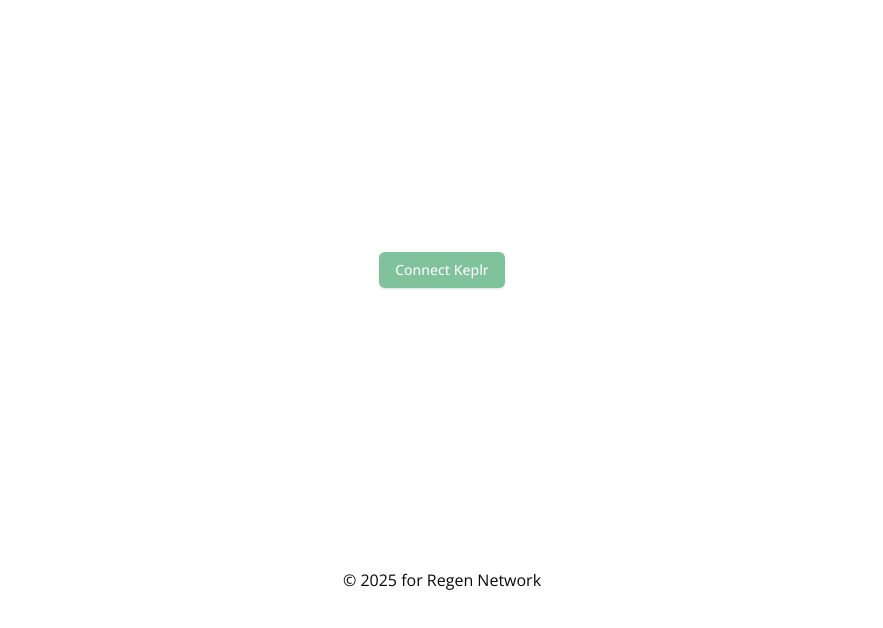
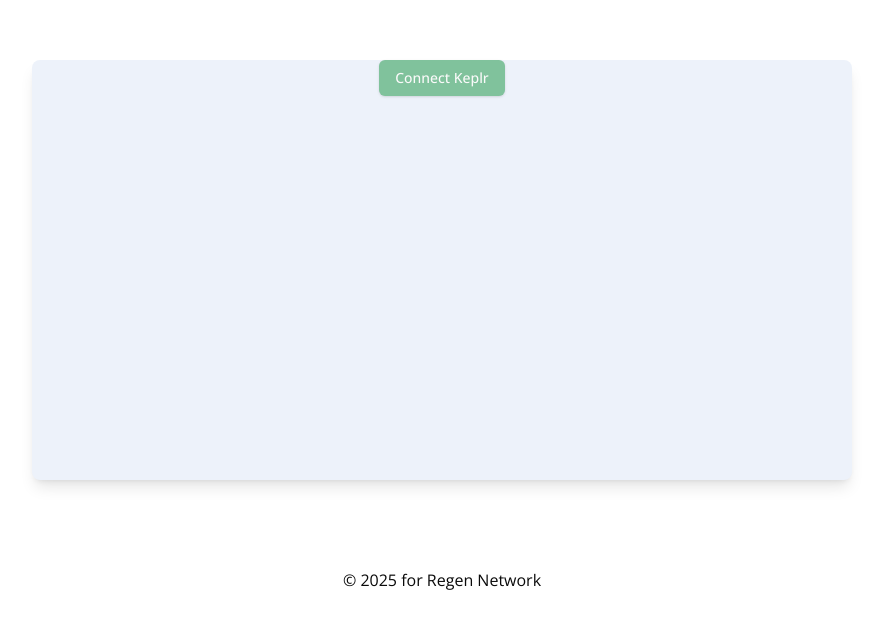
Before and after one commit to lukesmmr/regen-keplr-integration, a Next.js app: page / in a window 1280 px wide. Shown: the part 130-758 px from the top of the page, without its empty margins (198-1081 px from the left). Built offline with nearby package versions, Linux system fonts and the light colour scheme.

Commit message:
App core wallet context, use context in account card component, tweaking layout

```diff
--- a/package.json
+++ b/package.json
@@ -18,6 +18,7 @@
     "next": "15.1.7",
     "react": "^19.0.0",
     "react-dom": "^19.0.0",
+    "sonner": "^2.0.1",
     "tailwind-merge": "^3.0.2",
     "tailwindcss-animate": "^1.0.7"
   },
--- a/src/app/components/AccountCard.tsx
+++ b/src/app/components/AccountCard.tsx
@@ -1,9 +1,15 @@
 import Image from 'next/image';
 import { Button } from "@/components/ui/button";
+import { useWallet } from '@/context/WalletContext';
+import { toast } from 'sonner'
+export default function AccountCard() {
+  const { address, balance, disconnectWallet } = useWallet();
 
-export default function AccountCard() {
+  // Shorten the wallet address for a cleaner display
+  const shortenedAddress = address ? `${address.slice(0, 10)}...${address.slice(-4)}` : '';
+
   return (
-    <div className="flex flex-col gap-4 p-4">
+    <div className="h-full flex flex-col gap-4 p-4">
       <div className="flex items-center gap-2">
         <Image
           src="/logo_Regen_Network-cropped.png"
@@ -16,18 +22,24 @@
       <div className="flex flex-col gap-2">
         <span className="text-sm text-gray-600">ACCOUNT BALANCE</span>
         <div className="flex items-baseline gap-2">
-          <span className="text-4xl font-medium">206.563</span>
+          <span className="text-4xl font-medium">{balance || '0.000'}</span>
           <span className="text-xl text-gray-400">REGEN</span>
         </div>
-        <span className="text-gray-500">$15.3</span>
+        <span className="text-gray-500">[Market Value]</span>
       </div>
 
       <div className="flex items-center gap-2 text-sm">
-        <span className="font-mono">REGEN1QZ9...Z9L3</span>
+        <span className="font-mono">{shortenedAddress}</span>
         <Button
           variant="outline"
           size="sm"
           className="text-green-600 bg-green-100 hover:bg-green-200 hover:text-green-700"
+          onClick={() => {
+            navigator.clipboard.writeText(address);
+            toast('Copied!', {
+              description: 'Wallet address copied to clipboard.'
+            });
+          }}
         >
           COPY
         </Button>
@@ -42,6 +54,10 @@
           height={25}
         />
       </div>
+
+      <Button onClick={disconnectWallet} variant="destructive" className="mt-10">
+        Disconnect Keplr
+      </Button>
     </div>
   );
 }
--- a/src/app/layout.tsx
+++ b/src/app/layout.tsx
@@ -1,5 +1,6 @@
 import type { Metadata } from "next";
 import { Open_Sans } from "next/font/google";
+import { Toaster } from "sonner";
 import "./globals.css";
 
 const openSans = Open_Sans({
@@ -19,6 +20,7 @@
   return (
     <html lang="en">
       <body className={`${openSans.className} antialiased`}>
+        <Toaster />
         {children}
       </body>
     </html>
--- a/src/app/page.tsx
+++ b/src/app/page.tsx
@@ -1,11 +1,16 @@
-import Image from "next/image";
-import KeplrConnect from "@/app/components/KeplrConnect";
+'use client';
 
-export default function Home() {
+import AccountCard from '@/app/components/AccountCard';
+import { Button } from '@/components/ui/button';
+import { WalletProvider, useWallet } from '@/context/WalletContext';
+
+function MainGrid({ children }: { children: React.ReactNode }) {
   return (
     <div className="grid grid-rows-[20px_1fr_20px] items-center justify-items-center min-h-screen p-8 pb-20 gap-16 sm:p-20 font-[family-name:var(--font-geist-sans)]">
       <main className="flex flex-col gap-8 row-start-2 items-center sm:items-start">
-        <KeplrConnect />
+        <div className="mx-auto min-h-[420px] min-w-[820px] bg-[#EDF2FA] shadow-lg rounded-lg">
+          {children}
+        </div>
       </main>
       <footer className="row-start-3 flex gap-6 flex-wrap items-center justify-center">
         &copy; {new Date().getFullYear()} for Regen Network
@@ -13,3 +18,43 @@
     </div>
   );
 }
+
+function WalletConnection() {
+  const { connectWallet, error } = useWallet();
+
+  return (
+    <div className="h-full flex flex-col items-center justify-center gap-4">
+      {error && <p className="text-red-500">{error}</p>}
+      <Button onClick={connectWallet}>Connect Keplr</Button>
+    </div>
+  );
+}
+
+function HomeContent() {
+  const { address } = useWallet();
+
+  return (
+    <MainGrid>
+      {address ? (
+        <div className="grid grid-cols-2 h-screen">
+          <div className="w-full h-full bg-white shadow-[4px_0px_8px_-4px_rgba(0,0,0,0.1)]">
+            <AccountCard />
+          </div>
+          <div className="w-full">
+            {/* Second column content can be added here */}
+          </div>
+        </div>
+      ) : (
+        <WalletConnection />
+      )}
+    </MainGrid>
+  );
+}
+
+export default function Home() {
+  return (
+    <WalletProvider>
+      <HomeContent />
+    </WalletProvider>
+  );
+}
--- /dev/null
+++ b/src/context/WalletContext.tsx
@@ -0,0 +1,98 @@
+'use client';
+
+import React, { createContext, useContext, useState, useEffect, ReactNode } from 'react';
+import { SigningStargateClient } from '@cosmjs/stargate';
+import { chainConfig } from '@/app/config/chainConfig';
+
+interface WalletContextType {
+  address: string;
+  balance: string;
+  error: string;
+  connectWallet: () => Promise<void>;
+  disconnectWallet: () => void;
+}
+
+const WalletContext = createContext<WalletContextType | undefined>(undefined);
+
+export const WalletProvider = ({ children }: { children: ReactNode }) => {
+  const [address, setAddress] = useState('');
+  const [balance, setBalance] = useState('');
+  const [error, setError] = useState('');
+
+  const connectWallet = async () => {
+    try {
+      if (!window.keplr) {
+        throw new Error('Please install Keplr extension');
+      }
+
+      // Suggest the chain information for custom chains
+      await window.keplr.experimentalSuggestChain({
+        chainId: chainConfig.chainId,
+        chainName: chainConfig.chainName,
+        rpc: chainConfig.rpc,
+        rest: chainConfig.rest,
+        bip44: chainConfig.bip44,
+        bech32Config: chainConfig.bech32Config,
+        currencies: chainConfig.currencies,
+        feeCurrencies: chainConfig.feeCurrencies,
+        stakeCurrency: chainConfig.stakeCurrency,
+        features: chainConfig.features,
+      });
+
+      // Enable the chain and get the offline signer
+      await window.keplr.enable(chainConfig.chainId);
+      const offlineSigner = window.keplr.getOfflineSigner(chainConfig.chainId);
+      const accounts = await offlineSigner.getAccounts();
+      const userAddress = accounts[0].address;
+      setAddress(userAddress);
+
+      // Create Stargate client and query balance
+      const client = await SigningStargateClient.connectWithSigner(
+        chainConfig.rpc,
+        offlineSigner
+      );
+      const balanceResult = await client.getBalance(
+        userAddress,
+        chainConfig.stakeCurrency.coinMinimalDenom
+      );
+      const regenBalance = (parseInt(balanceResult.amount) / 1_000_000).toFixed(6);
+      setBalance(regenBalance);
+
+      localStorage.setItem('keplrConnected', 'true');
+    } catch (err) {
+      setError(err instanceof Error ? err.message : 'An error occurred');
+    }
+  };
+
+  const disconnectWallet = () => {
+    setAddress('');
+    setBalance('');
+    setError('');
+    localStorage.removeItem('keplrConnected');
+  };
+
+  // Auto-connect if previously connected
+  useEffect(() => {
+    const storedConnection = localStorage.getItem('keplrConnected');
+    if (storedConnection === 'true') {
+      connectWallet();
+    }
+    // eslint-disable-next-line react-hooks/exhaustive-deps
+  }, []);
+
+  return (
+    <WalletContext.Provider
+      value={{ address, balance, error, connectWallet, disconnectWallet }}
+    >
+      {children}
+    </WalletContext.Provider>
+  );
+};
+
+export const useWallet = () => {
+  const context = useContext(WalletContext);
+  if (!context) {
+    throw new Error('useWallet must be used within a WalletProvider');
+  }
+  return context;
+};
```
Also changed, not shown: 1 other file (tests, documents, lock files or other folders).
